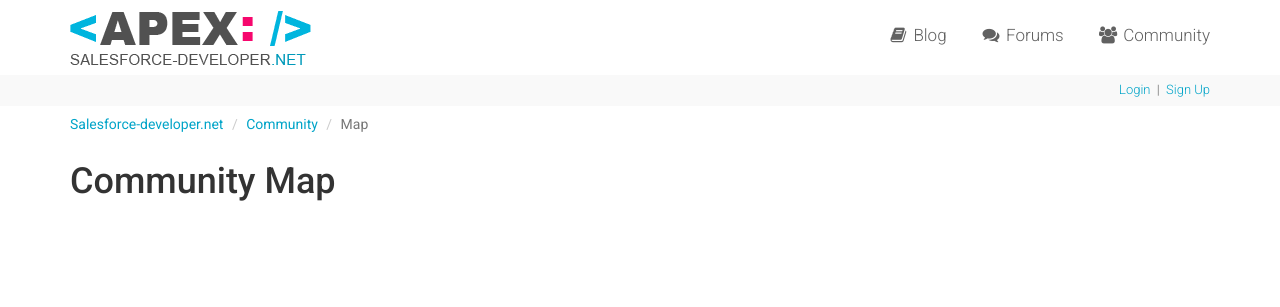
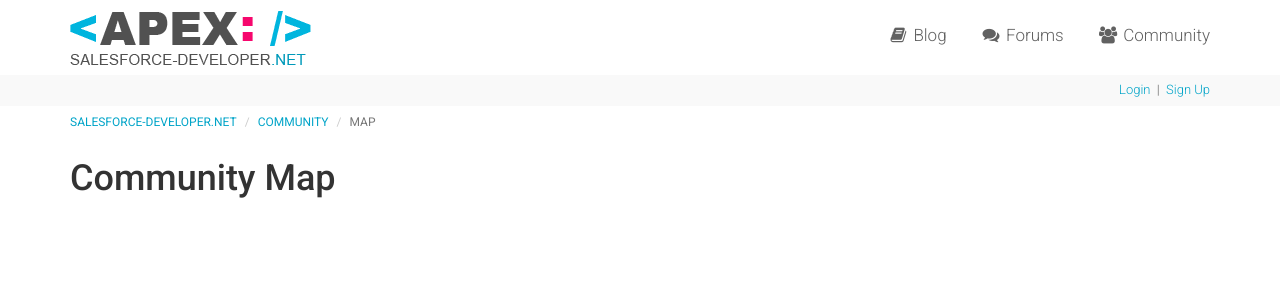
Before and after one commit to dmnBrest/flaks_p2, a Flask app: page /community in a window 1280 px wide. Shown: the top 307 px of the page. Run offline with Flask 2, Linux system fonts and the light colour scheme; parts of the project's set-up code (start-up, migrations or seed data) failed here and were passed over; some libraries are stand-ins or nearby versions.

Commit message:
Breadcrumbs UI changes

```diff
--- a/app/static/style.css
+++ b/app/static/style.css
@@ -33,7 +33,7 @@ footer .copyright {padding-top: 14px; font-size: 12px;}
 
 form .help-block {font-size: 12px;}
 
-.breadcrumb {background-color: #fff; padding: 8px 0; margin-bottom: 0;}
+.breadcrumb {background-color: #fff; padding: 8px 0; margin-bottom: 0; text-transform: uppercase; font-size: 12px;}
 
 .flashbox {padding: 5px 0; color: #FFFFFF;}
 .flashbox.flash-error {background-color: #e74c3c;}
```
